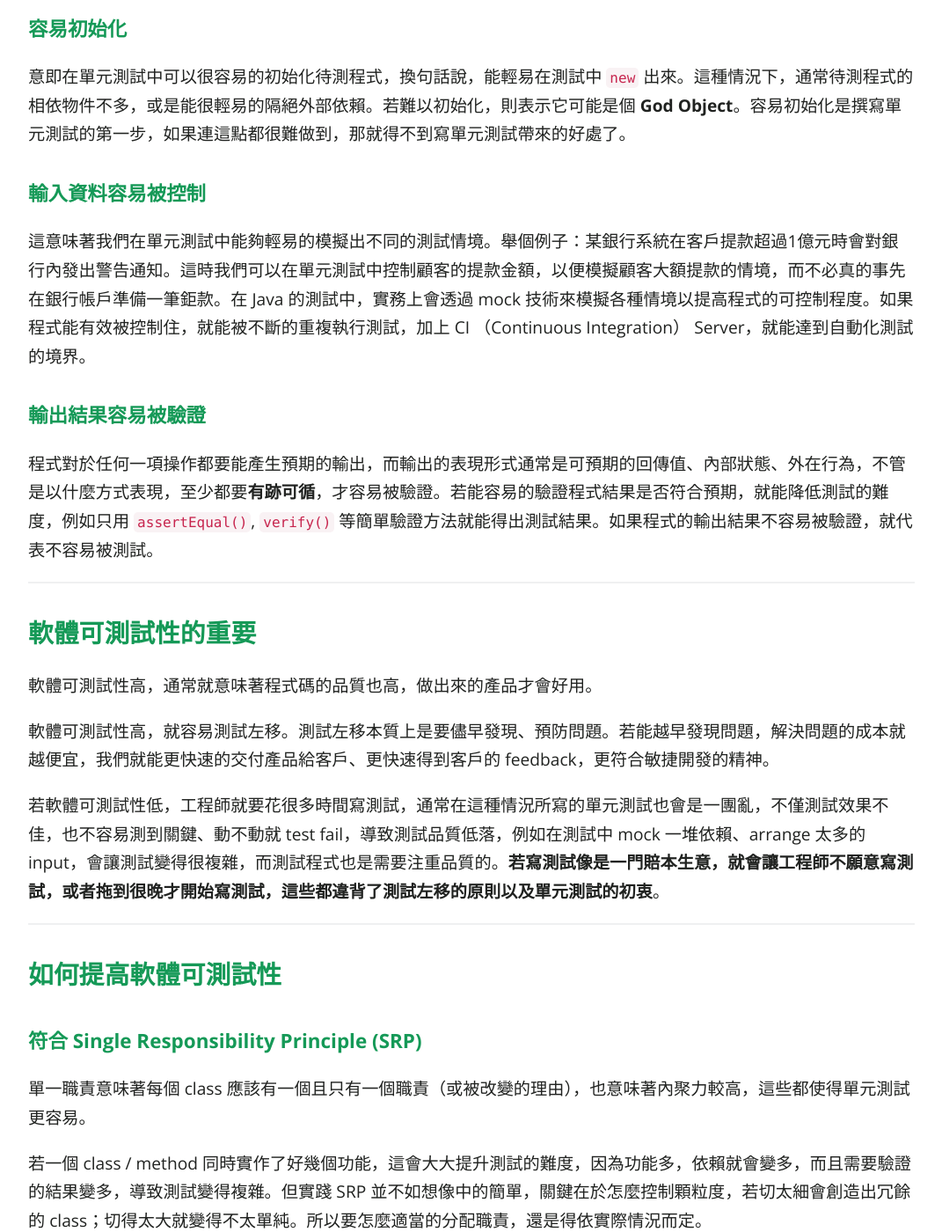
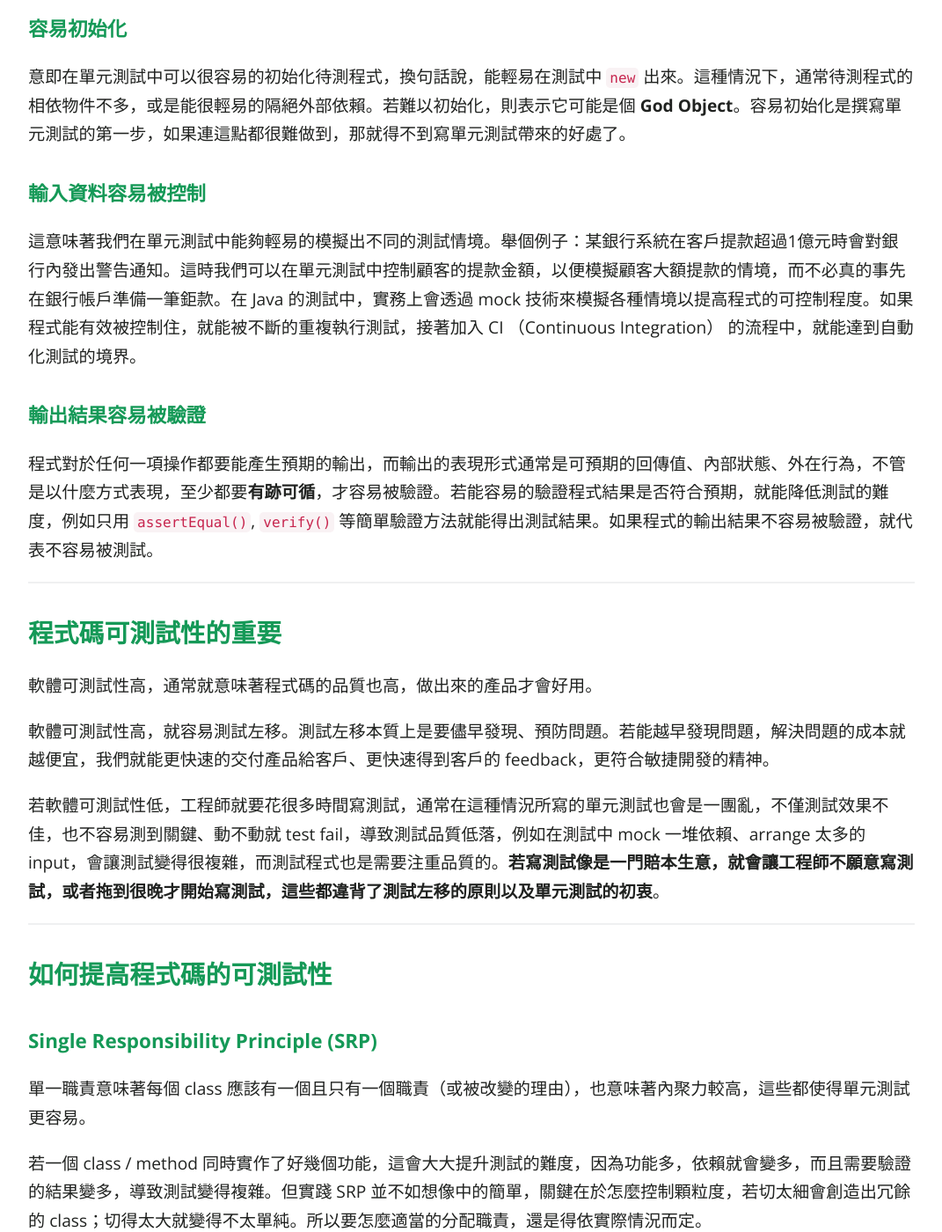
Before and after one commit to KaiSheng714/KaiSheng714.github.io, a Jekyll site: the page built from _posts/2022-07-04-testability.md, in a window 1280 px wide and 1400 px high, scrolled down 1084 px. Shown: the whole window at 88% size, without its empty margins (104-1175 px from the left). Built offline with Jekyll 4.4.1, drawn with Linux system fonts in a browser that asks for light colours; comment, search, counter and statistics services are not loaded; some of the changed text lies outside the part shown.

```diff
--- a/_posts/2022-07-04-testability.md
+++ b/_posts/2022-07-04-testability.md
@@ -25,14 +25,14 @@
 意即在單元測試中可以很容易的初始化待測程式，換句話說，能輕易在測試中 `new` 出來。這種情況下，通常待測程式的相依物件不多，或是能很輕易的隔絕外部依賴。若難以初始化，則表示它可能是個 **God Object**。容易初始化是撰寫單元測試的第一步，如果連這點都很難做到，那就得不到寫單元測試帶來的好處了。
 
 ### **輸入資料容易被控制**
-這意味著我們在單元測試中能夠輕易的模擬出不同的測試情境。舉個例子：某銀行系統在客戶提款超過1億元時會對銀行內發出警告通知。這時我們可以在單元測試中控制顧客的提款金額，以便模擬顧客大額提款的情境，而不必真的事先在銀行帳戶準備一筆鉅款。在 Java 的測試中，實務上會透過 mock 技術來模擬各種情境以提高程式的可控制程度。如果程式能有效被控制住，就能被不斷的重複執行測試，加上 CI （Continuous Integration） Server，就能達到自動化測試的境界。
+這意味著我們在單元測試中能夠輕易的模擬出不同的測試情境。舉個例子：某銀行系統在客戶提款超過1億元時會對銀行內發出警告通知。這時我們可以在單元測試中控制顧客的提款金額，以便模擬顧客大額提款的情境，而不必真的事先在銀行帳戶準備一筆鉅款。在 Java 的測試中，實務上會透過 mock 技術來模擬各種情境以提高程式的可控制程度。如果程式能有效被控制住，就能被不斷的重複執行測試，接著加入 CI （Continuous Integration） 的流程中，就能達到自動化測試的境界。
 
 ### **輸出結果容易被驗證**
 程式對於任何一項操作都要能產生預期的輸出，而輸出的表現形式通常是可預期的回傳值、內部狀態、外在行為，不管是以什麼方式表現，至少都要**有跡可循**，才容易被驗證。若能容易的驗證程式結果是否符合預期，就能降低測試的難度，例如只用 `assertEqual()`, `verify()` 等簡單驗證方法就能得出測試結果。如果程式的輸出結果不容易被驗證，就代表不容易被測試。
 
 -----
 
-## **軟體可測試性的重要**
+## **程式碼可測試性的重要**
 軟體可測試性高，通常就意味著程式碼的品質也高，做出來的產品才會好用。
 
 軟體可測試性高，就容易測試左移。測試左移本質上是要儘早發現、預防問題。若能越早發現問題，解決問題的成本就越便宜，我們就能更快速的交付產品給客戶、更快速得到客戶的 feedback，更符合敏捷開發的精神。
@@ -41,9 +41,9 @@
 
 -----
 
-## **如何提高軟體可測試性**
+## **如何提高程式碼的可測試性**
 
-### **符合 Single Responsibility Principle (SRP)**
+### **Single Responsibility Principle (SRP)**
 
 單一職責意味著每個 class 應該有一個且只有一個職責（或被改變的理由），也意味著內聚力較高，這些都使得單元測試更容易。
 
@@ -66,12 +66,12 @@
 
 解決方式之一就是團隊要時常 code review，而且團隊成員需要熟悉**重構手法**。如果不重構，除了難以測試外，久而久之就會變成技術債。
 
-### **符合 YAGNI 原則**
+### **YAGNI 原則**
 工程師應該在面臨確鑿的需求時，才實作相應的功能。例如某團隊成員在 method 中增加了**現在用不到、未來有可能用到**的 if 分支，請問我們現在該不該測它呢？
 
 延伸閱讀: [軟體設計原則 YAGNI (You aren't gonna need it!)](https://kaisheng714.github.io/articles/yagni-principle)
 
-### **不在 Constructor 中包含任何邏輯**
+### **Constructor 中不包含任何邏輯**
 Constructor 應該只專注於初始化，而不會有任何邏輯。若 constructor 不僅初始化、if-else，還呼叫 API、查詢 DB，這就使得初始化成本提高，難以隔絕外部依賴，可測試性就降低了。
 
 此外，在單元測試中想要改寫或是 mock constructor 是不容易的，雖然現在有些測試框架可以替換 constructor 的行為，但通常不建議使用。延伸閱讀: [不建議使用 PowerMock 的理由](/articles/drawback-of-powermock)
@@ -109,7 +109,7 @@
 -----
 
 ## **結論**
-- 本文解釋了可測試性及其重要性，並介紹了許多實務上可以提高可測試性的方法。
+- 本文解釋了程式碼的可測試性及其重要性，並介紹了許多實務上可以提高可測試性的方法。
 - 若工程師覺得單元測試很難寫，原因通常不是不會寫測試，而是產品程式的可測試性太低。他們往往會走入一個誤區，面對一個幾千行、邏輯混亂的 method，想出各種 mock 技巧去寫這個方法的單元測試，但通常結果是耗費了大量時間卻徒勞而無功。
 - 若整個團隊的觀念、基本功如果沒有到位，也不懂如何提高程式的可測試性，則要在組織內推動單元測試是很困難的。
 - 提高產品程式的可測試性，較容易寫出優秀的測試程式，接著才能享受自動化測試帶來的甜美果實。
```
Also changed, not shown: _draft/2022-03-12-unit-test-private-static-void.md (+6 -0 lines), _draft/2022-05-xx-spring-boot-test.md (deleted, +0 -9 lines), _draft/2022-06-20-unit-testing.md (added, +91 -0 lines), _draft/2022-XX-xx-test-double.md (deleted, +0 -35 lines), _posts/2022-07-10-unit-test-best-practice.md (added, +45 -0 lines).
